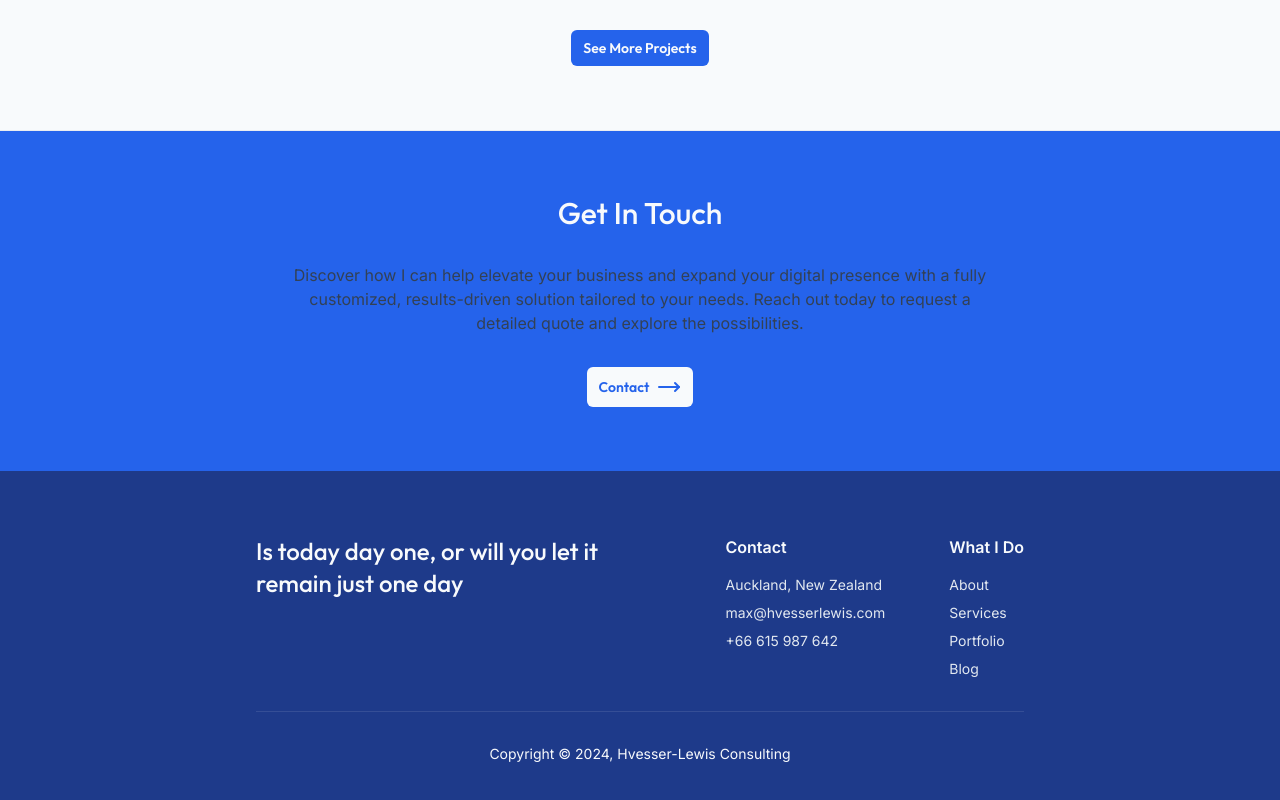
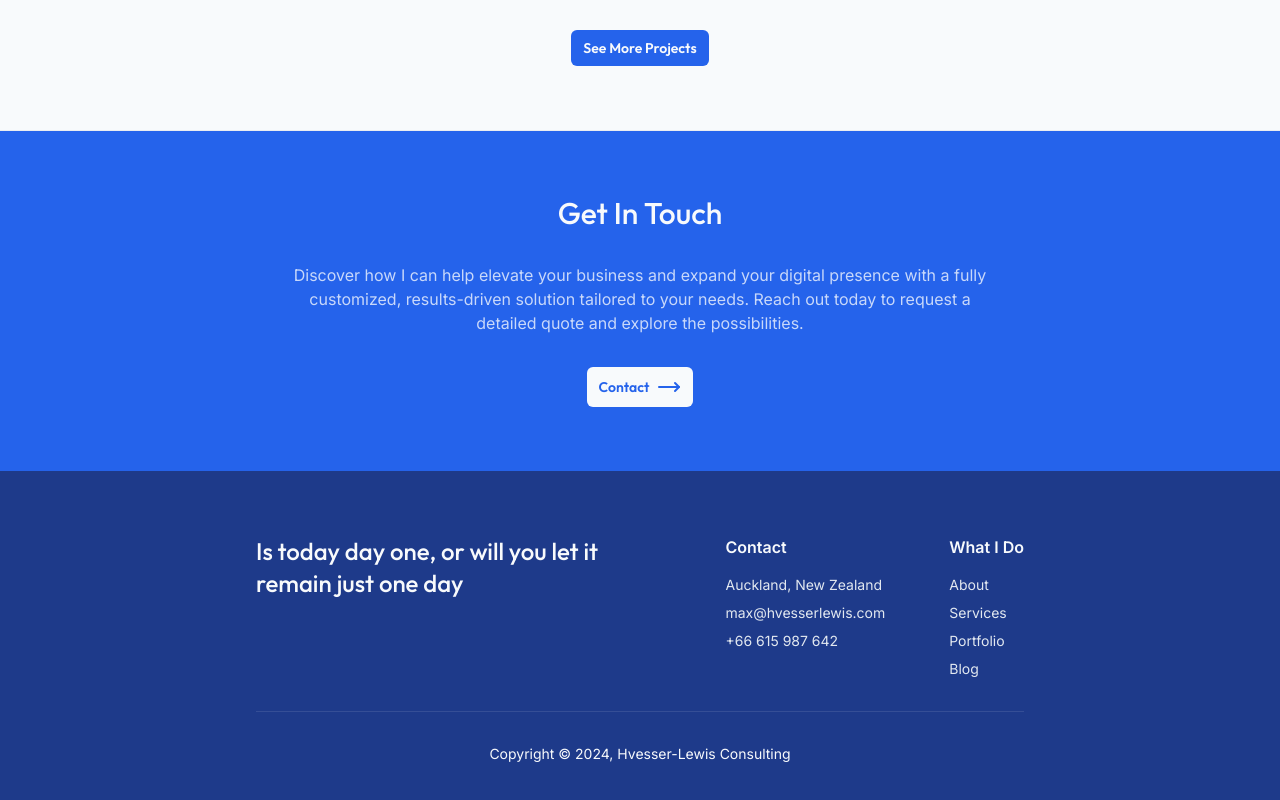
Before and after one commit to maxhves/hvesser-lewis-consulting-site, a Next.js app: page / in a window 1280 px wide. Shown: the part 3045-3845 px from the top of the page. Built offline with nearby package versions, Linux system fonts and the light colour scheme.

Commit message:
Set contact section subheading text to white/75.

```diff
--- a/package.json
+++ b/package.json
@@ -10,7 +10,7 @@
   },
   "dependencies": {
     "@emailjs/browser": "^4.4.1",
-    "@headlessui/react": "^2.1.8",
+    "@headlessui/react": "^2.1.9",
     "@vercel/analytics": "^1.3.1",
     "clsx": "^2.1.1",
     "hamburger-react": "^2.5.1",
@@ -21,13 +21,13 @@
   },
   "devDependencies": {
     "@types/node": "20.12.12",
-    "@types/react": "^18.3.9",
+    "@types/react": "^18.3.11",
     "@types/react-dom": "^18.3.0",
     "autoprefixer": "^10.4.20",
     "eslint": "^8.57.1",
     "eslint-config-next": "14.1.3",
     "postcss": "^8.4.47",
     "tailwindcss": "^3.4.13",
-    "typescript": "^5.6.2"
+    "typescript": "^5.6.3"
   }
 }
--- a/src/app/home/components/contact/contact-section.tsx
+++ b/src/app/home/components/contact/contact-section.tsx
@@ -14,7 +14,7 @@ export default function ContactSection() {
           <SectionHeading className="text-slate-50">
             Get In Touch
           </SectionHeading>
-          <SectionSubheading className="mt-8 px-8 text-slate-100">
+          <SectionSubheading className="mt-8 px-8 text-white/75">
             Discover how I can help elevate your business and expand your digital presence with a fully customized,
             results-driven solution tailored to your needs. Reach out today to request a detailed quote and explore the
             possibilities.
```
Also changed, not shown: 1 other file (tests, documents, lock files or other folders).
